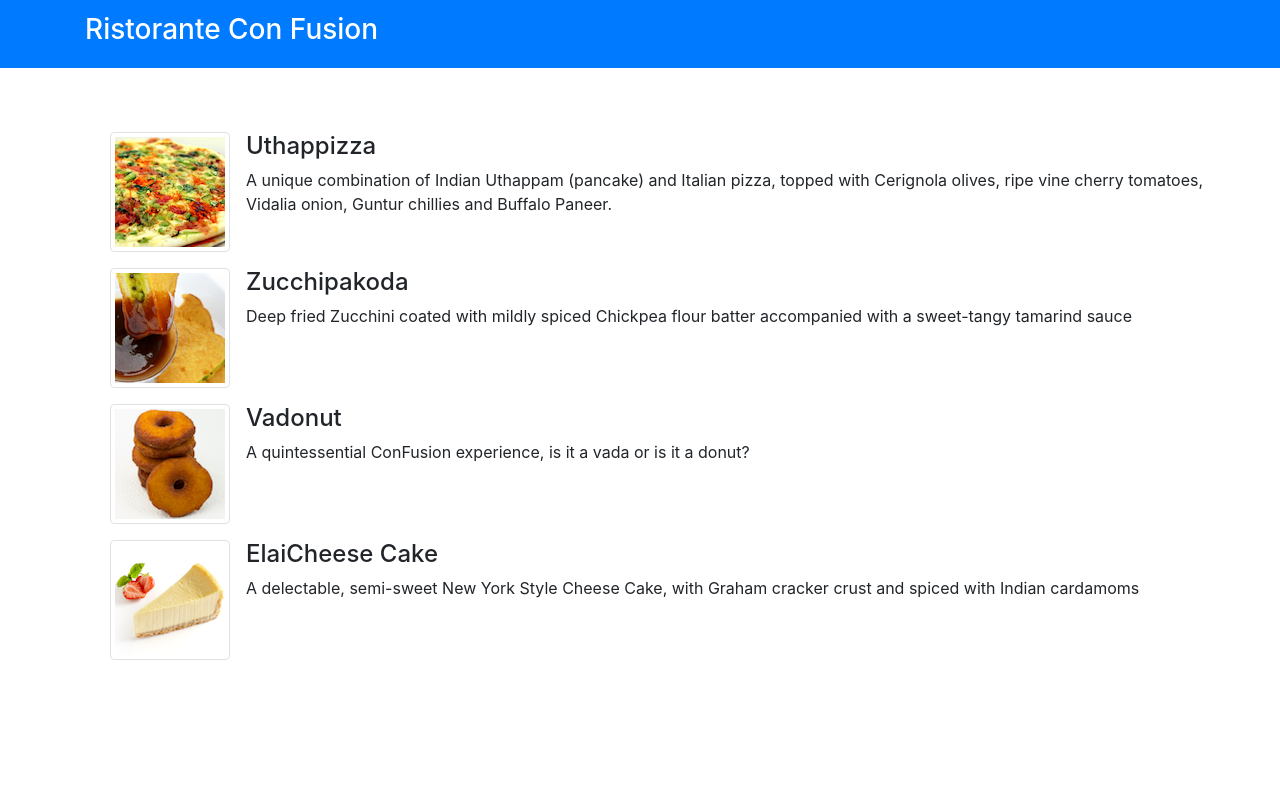
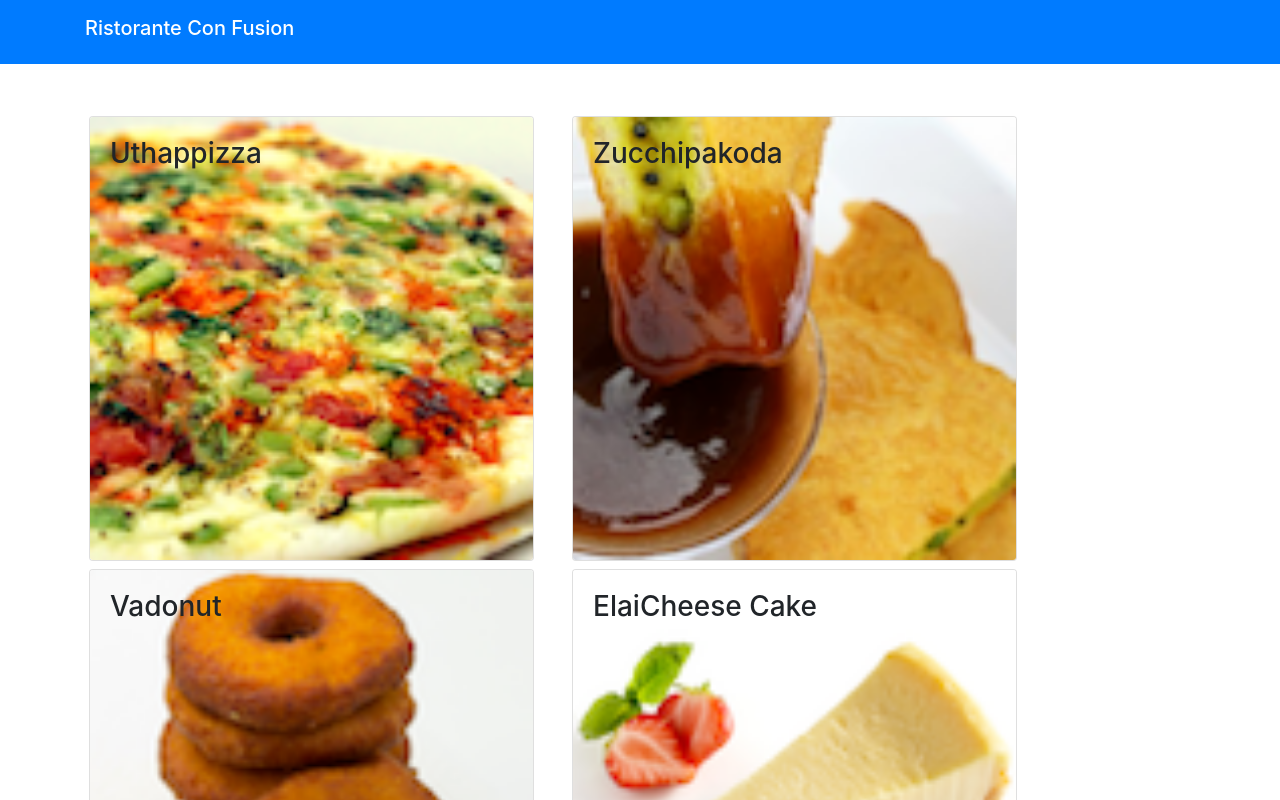
Before and after one commit to Athar-ali-siddiqui/React-course, a React (Create React App) app in the folder confusion/: page / in a window 1280 px wide. Shown: the top 800 px of the page. Built offline with nearby package versions, Linux system fonts and the light colour scheme.

Commit message:
Component part 2

```diff
--- a/confusion/src/App.js
+++ b/confusion/src/App.js
@@ -2,21 +2,28 @@ import React from "react";
 import logo from "./logo.svg";
 import { Navbar, NavbarBrand } from "reactstrap";
 import Menu from "./components/MenuComponent";
+import { DISHES } from "./shared/dishes";
 import "./App.css";
 import { render } from "react-dom";
 
 class App extends React.Component {
+  constructor(props) {
+    super(props);
+    this.state = {
+      dishes: DISHES,
+    };
+  }
   render() {
     return (
       <div>
         <Navbar dark color="primary">
           <div className="container">
-            <NavbarBrand href="/">
-              <h3>Ristorante Con Fusion</h3>
+            <NavbarBrand href="/" tag="h2">
+              Ristorante Con Fusion
             </NavbarBrand>
           </div>
         </Navbar>
-        <Menu />
+        <Menu dishes={this.state.dishes} />
       </div>
     );
   }
--- a/confusion/src/components/MenuComponent.js
+++ b/confusion/src/components/MenuComponent.js
@@ -1,79 +1,56 @@
 import React, { Component } from "react";
-import { Media } from "reactstrap";
+import {
+  Card,
+  CardImg,
+  CardBody,
+  CardImgOverlay,
+  CardText,
+  CardTitle,
+} from "reactstrap";
 class Menu extends Component {
   constructor(props) {
     super(props);
     this.state = {
-      dishes: [
-        {
-          id: 0,
-          name: "Uthappizza",
-          image: "assets/images/uthappizza.png",
-          category: "mains",
-          label: "Hot",
-          price: "4.99",
-          description:
-            "A unique combination of Indian Uthappam (pancake) and Italian pizza, topped with Cerignola olives, ripe vine cherry tomatoes, Vidalia onion, Guntur chillies and Buffalo Paneer.",
-        },
-        {
-          id: 1,
-          name: "Zucchipakoda",
-          image: "assets/images/zucchipakoda.png",
-          category: "appetizer",
-          label: "",
-          price: "1.99",
-          description:
-            "Deep fried Zucchini coated with mildly spiced Chickpea flour batter accompanied with a sweet-tangy tamarind sauce",
-        },
-        {
-          id: 2,
-          name: "Vadonut",
-          image: "assets/images/vadonut.png",
-          category: "appetizer",
-          label: "New",
-          price: "1.99",
-          description:
-            "A quintessential ConFusion experience, is it a vada or is it a donut?",
-        },
-        {
-          id: 3,
-          name: "ElaiCheese Cake",
-          image: "assets/images/elaicheesecake.png",
-          category: "dessert",
-          label: "",
-          price: "2.99",
-          description:
-            "A delectable, semi-sweet New York Style Cheese Cake, with Graham cracker crust and spiced with Indian cardamoms",
-        },
-      ],
+      selectedDish: null,
     };
   }
+  setDish(dish) {
+    this.setState({ selectedDish: dish });
+  }
+  renderDish(dish) {
+    if (dish != null) {
+      return (
+        <Card className="col-12 m-1">
+          <CardImg top width="100%" src={dish.image} alt={dish.name} />
+          <CardBody>
+            <CardTitle tag="h3">{dish.name}</CardTitle>
+            <CardText>{dish.description}</CardText>
+          </CardBody>
+        </Card>
+      );
+    } else {
+      return <div></div>;
+    }
+  }
+
   render() {
-    const menu = this.state.dishes.map((dish) => {
+    const menu = this.props.dishes.map((dish) => {
       return (
-        <div key={dish.id} className="mt-3">
-          <Media tag="li">
-            <Media Left middle>
-              <Media
-                object
-                src={dish.image}
-                alt={dish.name}
-                className="img-thumbnail"
-              ></Media>
-            </Media>
-            <Media body className="ml-3">
-              <Media heading>{dish.name}</Media>
-              <p>{dish.description}</p>
-            </Media>
-          </Media>
+        <div key={dish.id} className="col-12 col-md-5 m-1">
+          <Card onClick={() => this.setDish(dish)}>
+            <CardImg width="100%" src={dish.image} alt={dish.name} />
+            <CardImgOverlay>
+              <CardTitle tag="h3">{dish.name}</CardTitle>
+            </CardImgOverlay>
+          </Card>
         </div>
       );
     });
+    console.log(menu);
     return (
       <div className="container mt-5">
-        <div className="row">
-          <Media list>{menu}</Media>
-        </div>
+        <div className="row">{menu}</div>
+        <div className="row">{this.renderDish(this.state.selectedDish)}</div>
       </div>
     );
   }
--- /dev/null
+++ b/confusion/src/shared/dishes.js
@@ -0,0 +1,194 @@
+export const DISHES = [
+  {
+    id: 0,
+    name: "Uthappizza",
+    image: "assets/images/uthappizza.png",
+    category: "mains",
+    label: "Hot",
+    price: "4.99",
+    description:
+      "A unique combination of Indian Uthappam (pancake) and Italian pizza, topped with Cerignola olives, ripe vine cherry tomatoes, Vidalia onion, Guntur chillies and Buffalo Paneer.",
+    comments: [
+      {
+        id: 0,
+        rating: 5,
+        comment: "Imagine all the eatables, living in conFusion!",
+        author: "John Lemon",
+        date: "2012-10-16T17:57:28.556094Z",
+      },
+      {
+        id: 1,
+        rating: 4,
+        comment:
+          "Sends anyone to heaven, I wish I could get my mother-in-law to eat it!",
+        author: "Paul McVites",
+        date: "2014-09-05T17:57:28.556094Z",
+      },
+      {
+        id: 2,
+        rating: 3,
+        comment: "Eat it, just eat it!",
+        author: "Michael Jaikishan",
+        date: "2015-02-13T17:57:28.556094Z",
+      },
+      {
+        id: 3,
+        rating: 4,
+        comment: "Ultimate, Reaching for the stars!",
+        author: "Ringo Starry",
+        date: "2013-12-02T17:57:28.556094Z",
+      },
+      {
+        id: 4,
+        rating: 2,
+        comment: "It's your birthday, we're gonna party!",
+        author: "25 Cent",
+        date: "2011-12-02T17:57:28.556094Z",
+      },
+    ],
+  },
+  {
+    id: 1,
+    name: "Zucchipakoda",
+    image: "assets/images/zucchipakoda.png",
+    category: "appetizer",
+    label: "",
+    price: "1.99",
+    description:
+      "Deep fried Zucchini coated with mildly spiced Chickpea flour batter accompanied with a sweet-tangy tamarind sauce",
+    comments: [
+      {
+        id: 0,
+        rating: 5,
+        comment: "Imagine all the eatables, living in conFusion!",
+        author: "John Lemon",
+        date: "2012-10-16T17:57:28.556094Z",
+      },
+      {
+        id: 1,
+        rating: 4,
+        comment:
+          "Sends anyone to heaven, I wish I could get my mother-in-law to eat it!",
+        author: "Paul McVites",
+        date: "2014-09-05T17:57:28.556094Z",
+      },
+      {
+        id: 2,
+        rating: 3,
+        comment: "Eat it, just eat it!",
+        author: "Michael Jaikishan",
+        date: "2015-02-13T17:57:28.556094Z",
+      },
+      {
+        id: 3,
+        rating: 4,
+        comment: "Ultimate, Reaching for the stars!",
+        author: "Ringo Starry",
+        date: "2013-12-02T17:57:28.556094Z",
+      },
+      {
+        id: 4,
+        rating: 2,
+        comment: "It's your birthday, we're gonna party!",
+        author: "25 Cent",
+        date: "2011-12-02T17:57:28.556094Z",
+      },
+    ],
+  },
+  {
+    id: 2,
+    name: "Vadonut",
+    image: "assets/images/vadonut.png",
+    category: "appetizer",
+    label: "New",
+    price: "1.99",
+    description:
+      "A quintessential ConFusion experience, is it a vada or is it a donut?",
+    comments: [
+      {
+        id: 0,
+        rating: 5,
+        comment: "Imagine all the eatables, living in conFusion!",
+        author: "John Lemon",
+        date: "2012-10-16T17:57:28.556094Z",
+      },
+      {
+        id: 1,
+        rating: 4,
+        comment:
+          "Sends anyone to heaven, I wish I could get my mother-in-law to eat it!",
+        author: "Paul McVites",
+        date: "2014-09-05T17:57:28.556094Z",
+      },
+      {
+        id: 2,
+        rating: 3,
+        comment: "Eat it, just eat it!",
+        author: "Michael Jaikishan",
+        date: "2015-02-13T17:57:28.556094Z",
+      },
+      {
+        id: 3,
+        rating: 4,
+        comment: "Ultimate, Reaching for the stars!",
+        author: "Ringo Starry",
+        date: "2013-12-02T17:57:28.556094Z",
+      },
+      {
+        id: 4,
+        rating: 2,
+        comment: "It's your birthday, we're gonna party!",
+        author: "25 Cent",
+        date: "2011-12-02T17:57:28.556094Z",
+      },
+    ],
+  },
+  {
+    id: 3,
+    name: "ElaiCheese Cake",
+    image: "assets/images/elaicheesecake.png",
+    category: "dessert",
+    label: "",
+    price: "2.99",
+    description:
+      "A delectable, semi-sweet New York Style Cheese Cake, with Graham cracker crust and spiced with Indian cardamoms",
+    comments: [
+      {
+        id: 0,
+        rating: 5,
+        comment: "Imagine all the eatables, living in conFusion!",
+        author: "John Lemon",
+        date: "2012-10-16T17:57:28.556094Z",
+      },
+      {
+        id: 1,
+        rating: 4,
+        comment:
+          "Sends anyone to heaven, I wish I could get my mother-in-law to eat it!",
+        author: "Paul McVites",
+        date: "2014-09-05T17:57:28.556094Z",
+      },
+      {
+        id: 2,
+        rating: 3,
+        comment: "Eat it, just eat it!",
+        author: "Michael Jaikishan",
+        date: "2015-02-13T17:57:28.556094Z",
+      },
+      {
+        id: 3,
+        rating: 4,
+        comment: "Ultimate, Reaching for the stars!",
+        author: "Ringo Starry",
+        date: "2013-12-02T17:57:28.556094Z",
+      },
+      {
+        id: 4,
+        rating: 2,
+        comment: "It's your birthday, we're gonna party!",
+        author: "25 Cent",
+        date: "2011-12-02T17:57:28.556094Z",
+      },
+    ],
+  },
+];
```
